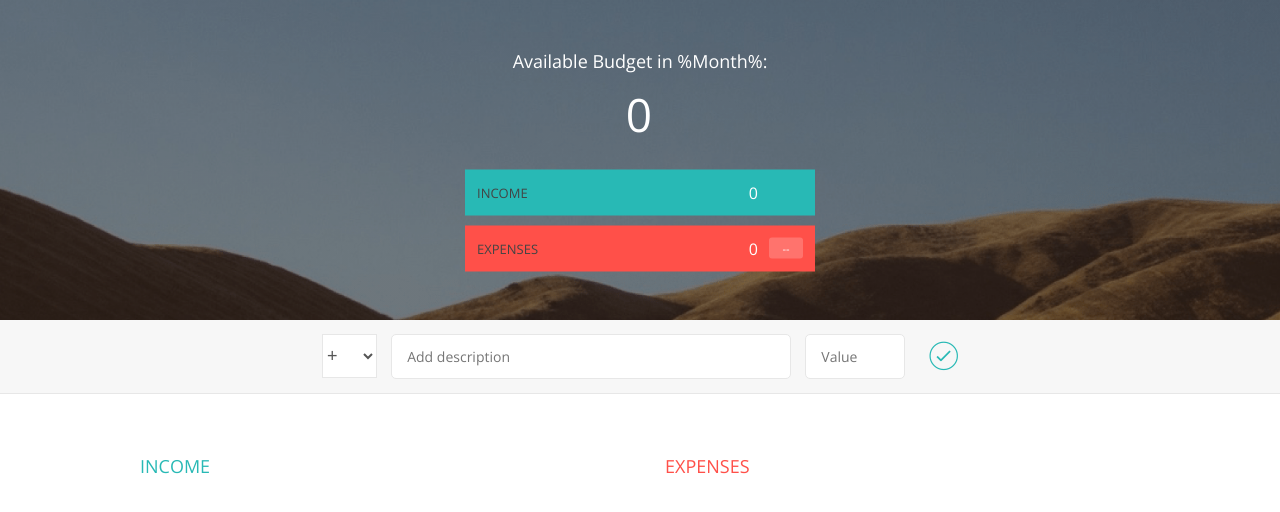
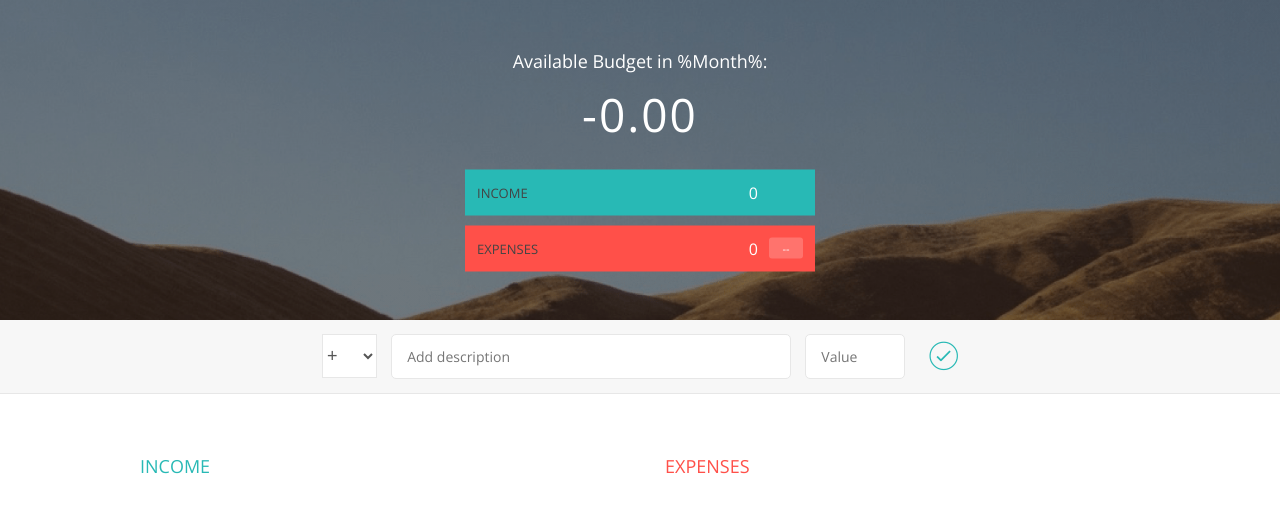
Before and after one commit to hereisfahad/Budget-App, a plain HTML site: page index.html in a window 1280 px wide. Drawn offline with nearby package versions, Linux system fonts and the light colour scheme.

Commit message:
format numbers

```diff
--- a/javascript.js
+++ b/javascript.js
@@ -17,7 +17,18 @@ var UIController = (function(){
 
     };
 
-
+    var foramtNumber = function(num,type){
+        var numSplit,int;
+        num = Math.abs(num);
+        num = num.toFixed(2);
+        numSplit = num.split('.');
+        int = numSplit[0];
+        dec = numSplit[1];
+        if(int.length > 3){
+            int = int.substr(0,int.length-3) + ',' + int.substr(int.length-3,int.length);
+        }
+        return (type === 'inc' ? '+' : '-') + int + '.' + dec;
+    }
     //public methods
     return{
         //add item/obj to UI
@@ -34,7 +45,7 @@ var UIController = (function(){
             //replace values
             newHtml = html.replace('%id%',obj.id);
             newHtml = newHtml.replace('%des%',obj.description);
-            newHtml = newHtml.replace('%val%',obj.value);
+            newHtml = newHtml.replace('%val%',foramtNumber(obj.value,type));
             //insert newHtm to container
             document.querySelector(element).insertAdjacentHTML('beforeend',newHtml);
         },
@@ -66,7 +77,10 @@ var UIController = (function(){
 
         displayBudget: function(obj){
 //            console.log(obj);
-            document.querySelector(domStrings.budgetLabel).textContent = obj.budget;
+            if(obj.budget > 0){
+                type = 'inc';
+            }else { type = 'exp';}
+            document.querySelector(domStrings.budgetLabel).textContent = foramtNumber(obj.budget,type);
             document.querySelector(domStrings.budgetIncomeLabel).textContent = obj.totalInc;
             document.querySelector(domStrings.budgetExpenseLabel).textContent = obj.totalExp;
             if(obj.percentage > 0 && obj.percentage < 100){
@@ -253,7 +267,7 @@ var Controller = (function(budgetCtrl,uiCtrl){
     var updatePercentage = function(){
         budgetCtrl.calculatePercentage();
         var percentages = budgetCtrl.getPercentages();
-        console.log(percentages);
+//        console.log(percentages);
         uiCtrl.displayPercentages(percentages);
     }
 
```
Also changed, not shown: index.html (+1 -1 lines).
